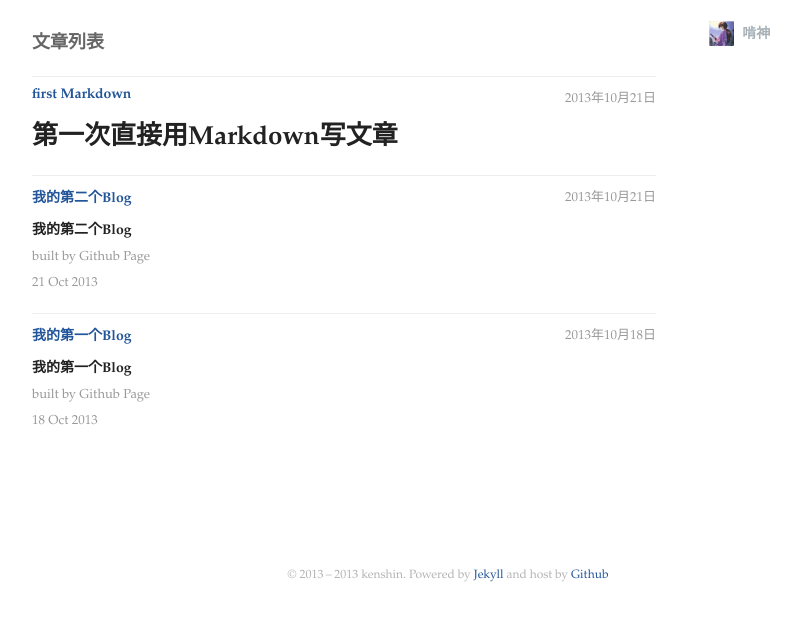
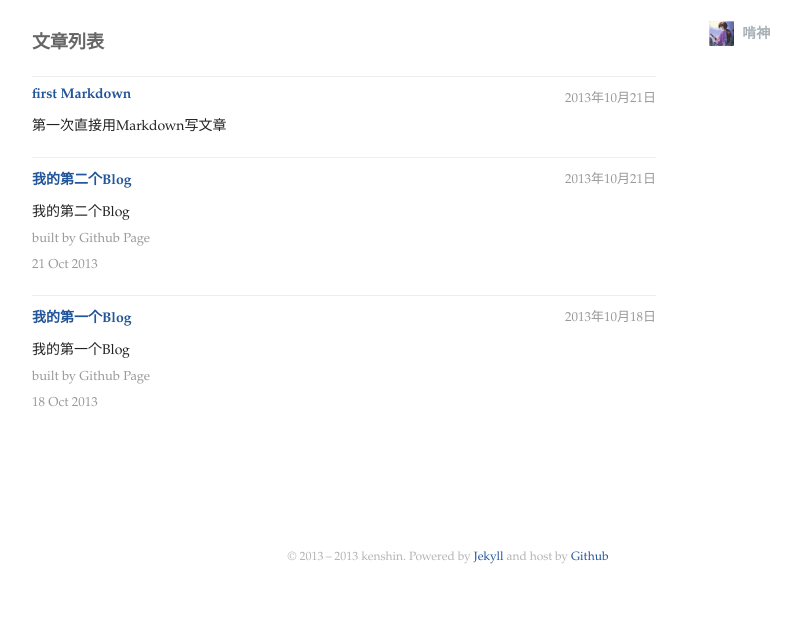
Before and after one commit to kenshinlin/archives, a Jekyll site: the page built from index.html, in a window 1280 px wide. Shown: the top 621 px of the page, without its empty margins (192-993 px from the left). Built offline with Jekyll 4.4.1, drawn with Linux system fonts in a browser that asks for light colours.

Commit message:
Update style.css

```diff
--- a/css/style.css
+++ b/css/style.css
@@ -55,6 +55,10 @@ body{
   font-family: palatino,'times new roman', serif;
   font-size: 13px;
   color: #222;
+}
+.excerpt h1, .excerpt h2{
+  font-size:14px;
+  font-weight:normal;
 }
 
 @media screen and ( min-width:768px ){
```
